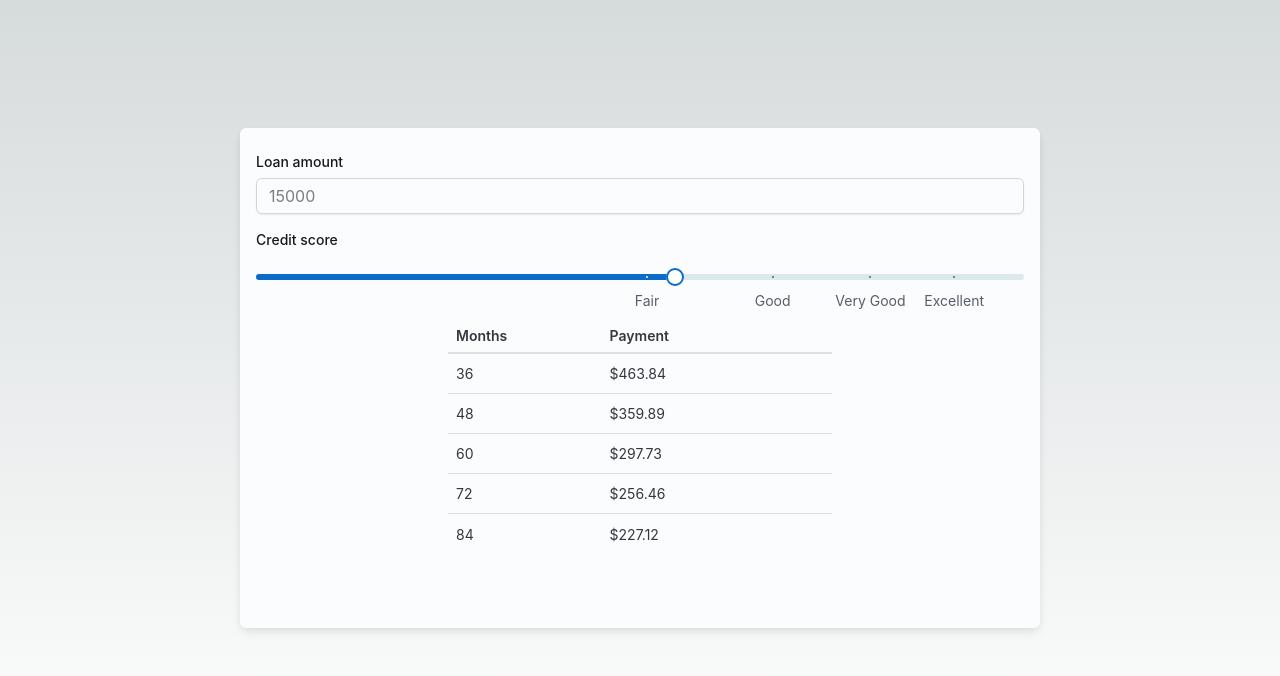
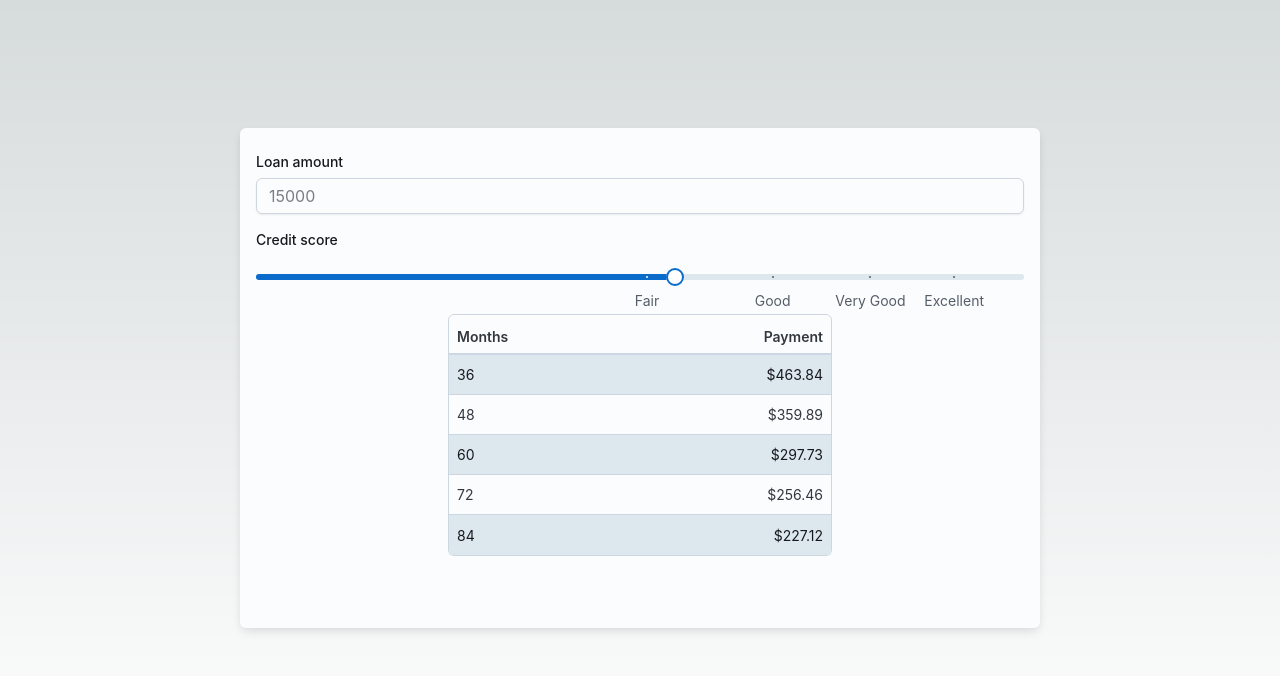
Before and after one commit to AnikG/carloan, a Next.js app: page / in a window 1280 px wide. Shown: the top 676 px of the page. Built offline with nearby package versions, Linux system fonts and the light colour scheme.

Commit message:
refactor: DRY the table body

```diff
--- a/pages/index.js
+++ b/pages/index.js
@@ -69,6 +69,8 @@ function calculatePayment(loanAmount, interestRatePercent, durationMonths) {
 export default function Home() {
   const initialLoanAmount = 15000;
   const defaultCreditScore = 600;
+  const loanTermMonths = [36, 48, 60, 72, 84];
+
   const [loanAmount, setLoanAmount] = useState(initialLoanAmount);
   const [creditScore, setCreditScore] = useState(defaultCreditScore);
 
@@ -129,7 +131,15 @@ export default function Home() {
               alignItems="center"
               spacing={2}
             >
-              <Table aria-label="basic table" sx={{ width: "50%" }}>
+              <Table
+                aria-label="payment table"
+                variant="outlined"
+                stripe="odd"
+                sx={{
+                  width: "50%",
+                  "& tr > *:not(:first-of-type)": { textAlign: "right" },
+                }}
+              >
                 <thead>
                   <tr>
                     <th style={{ width: "40%" }}>Months</th>
@@ -137,60 +147,18 @@ export default function Home() {
                   </tr>
                 </thead>
                 <tbody>
-                  <tr>
-                    <td>36</td>
+                  {loanTermMonths.map((months) => (
+                    <tr key={months}>
+                      <td>{months}</td>
                       <td>
                         {calculatePayment(
                           loanAmount,
                           interestRate(creditScore),
-                        36
+                          months
                         )}
                       </td>
                     </tr>
-                  <tr>
-                    <td>48</td>
-                    <td>
-                      {" "}
-                      {calculatePayment(
-                        loanAmount,
-                        interestRate(creditScore),
-                        48
-                      )}
-                    </td>
-                  </tr>
-                  <tr>
-                    <td>60</td>
-                    <td>
-                      {" "}
-                      {calculatePayment(
-                        loanAmount,
-                        interestRate(creditScore),
-                        60
-                      )}
-                    </td>
-                  </tr>
-                  <tr>
-                    <td>72</td>
-                    <td>
-                      {" "}
-                      {calculatePayment(
-                        loanAmount,
-                        interestRate(creditScore),
-                        72
-                      )}
-                    </td>
-                  </tr>
-                  <tr>
-                    <td>84</td>
-                    <td>
-                      {" "}
-                      {calculatePayment(
-                        loanAmount,
-                        interestRate(creditScore),
-                        84
-                      )}
-                    </td>
-                  </tr>
+                  ))}
                 </tbody>
               </Table>
             </Stack>
```
Lines whose indentation alone changed are shown as unchanged.
